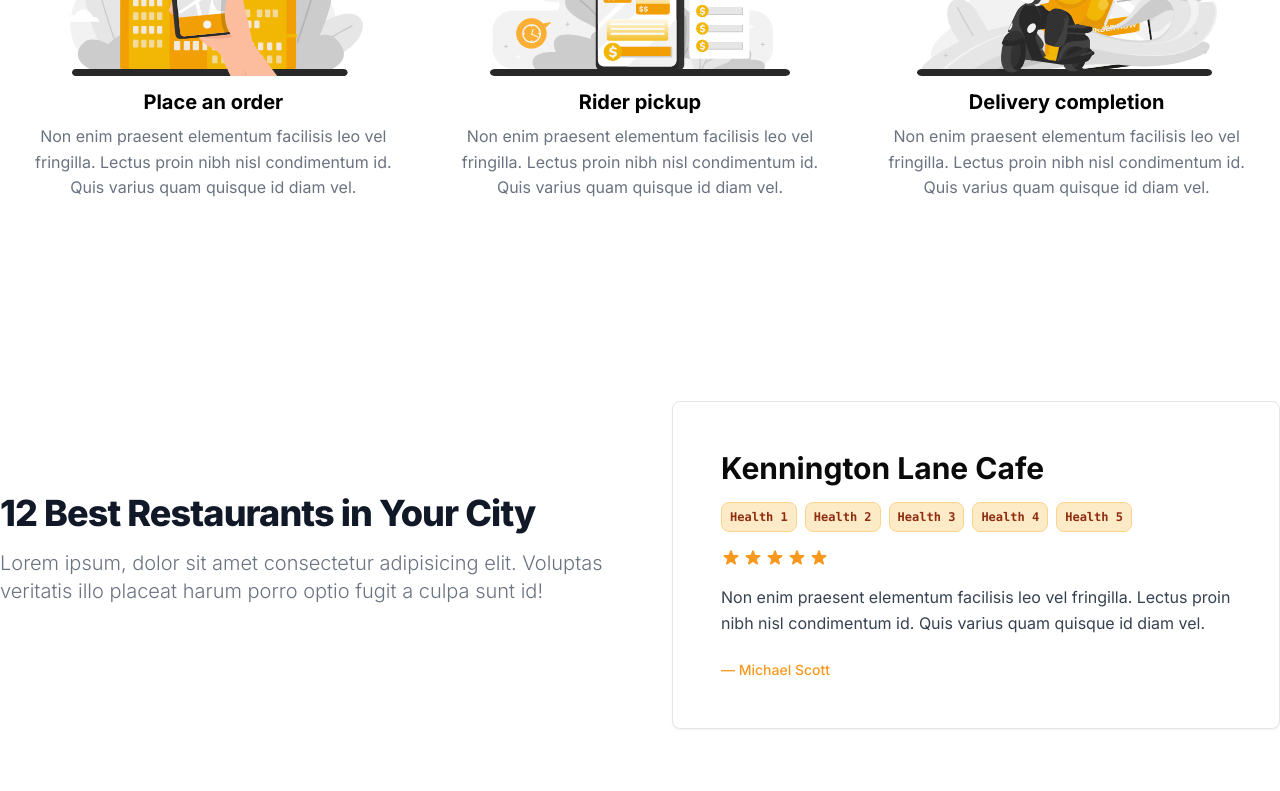
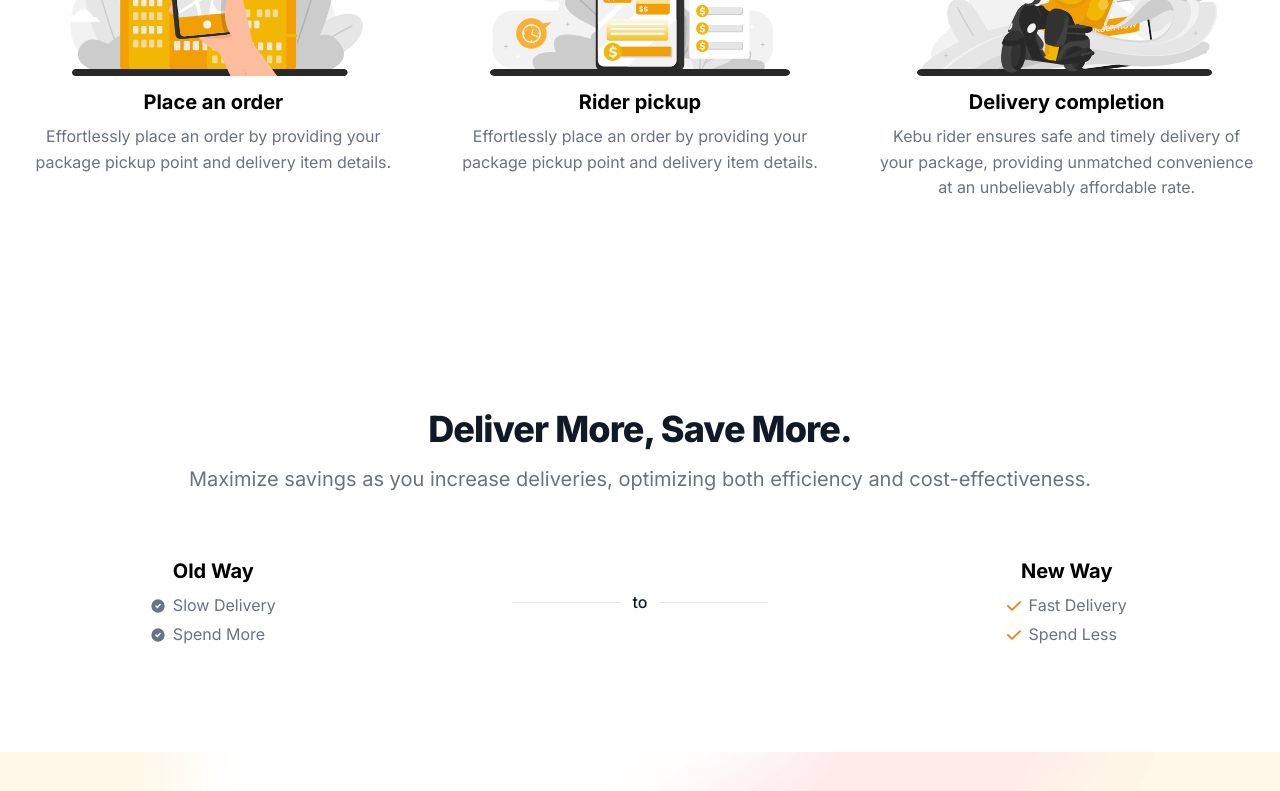
Before and after one commit to eugenewere/landing, a Vue app: page / in a window 1280 px wide. Shown: the part 1120-1911 px from the top of the page. Built offline with nearby package versions, Linux system fonts and the light colour scheme.

Commit message:
update content

```diff
--- a/src/App.vue
+++ b/src/App.vue
@@ -11,6 +11,7 @@ import JoinPartnership from "@/components/Patnership/JoinPartnership.vue";
 import NewsBlog from "@/components/Blog/NewsBlog.vue";
 import ProspectsCounter from "@/components/Counter/ProspectsCounter.vue";
 import WhatCustomerSay from "@/components/WhatCustomerSay/WhatCustomerSay.vue";
+import ProcessTransition from "@/components/Transition/ProcessTransition.vue";
 </script>
 
 <template>
@@ -19,7 +20,8 @@ import WhatCustomerSay from "@/components/WhatCustomerSay/WhatCustomerSay.vue";
       <Hero/>
 
     <Aboutus />
-    <UserReview />
+<!--    <UserReview />-->
+    <ProcessTransition />
     <Hero2 />
     <ProspectsCounter/>
     <WhatCustomerSay />
--- a/src/components/AboutUs/AboutUs.vue
+++ b/src/components/AboutUs/AboutUs.vue
@@ -11,13 +11,9 @@
 
         <div v-for="i in data" :key="i.id" class="flex items-center flex-col">
           <div class="about-svg-wrappe mb-3">
-<!--            <img :src="require(i.img)" alt="">-->
             <img v-if="i.id === 1" src="@/assets/image/about/Illustration-1.png" alt="">
             <img v-else-if="i.id === 2" src="@/assets/image/about/Illustration-2.png" alt="">
             <img v-else-if="i.id === 3" src="@/assets/image/about/illustration-3.png" alt="">
-<!--            <svg class="about-svg" fill="currentColor" viewBox="0 0 20 20" xmlns="http://www.w3.org/2000/svg">-->
-<!--              <path fill-rule="evenodd" d="M11.49 3.17c-.38-1.56-2.6-1.56-2.98 0a1.532 1.532 0 01-2.286.948c-1.372-.836-2.942.734-2.106 2.106.54.886.061 2.042-.947 2.287-1.561.379-1.561 2.6 0 2.978a1.532 1.532 0 01.947 2.287c-.836 1.372.734 2.942 2.106 2.106a1.532 1.532 0 012.287.947c.379 1.561 2.6 1.561 2.978 0a1.533 1.533 0 012.287-.947c1.372.836 2.942-.734 2.106-2.106a1.533 1.533 0 01.947-2.287c1.561-.379 1.561-2.6 0-2.978a1.532 1.532 0 01-.947-2.287c.836-1.372-.734-2.942-2.106-2.106a1.532 1.532 0 01-2.287-.947zM10 13a3 3 0 100-6 3 3 0 000 6z" clip-rule="evenodd"></path>-->
-<!--            </svg>-->
           </div>
           <h3 class="about-header">{{i.name}}</h3>
           <p class="about-txt">
@@ -52,19 +48,19 @@ const data = ref(
       {
         name: 'Place an order',
         id: 1,
-        desc: 'Non enim praesent elementum facilisis leo vel fringilla. Lectus proin nibh nisl condimentum id. Quis varius quam quisque id diam vel.',
+        desc: 'Effortlessly place an order by providing your package pickup point and delivery item details.',
         img: "@/assets/image/about/Illustration-1.png"
       },
       {
         name: 'Rider pickup',
         id: 2,
-        desc: 'Non enim praesent elementum facilisis leo vel fringilla. Lectus proin nibh nisl condimentum id. Quis varius quam quisque id diam vel.',
+        desc: 'Effortlessly place an order by providing your package pickup point and delivery item details.',
         img: "@/assets/image/about/Illustration-2.png"
       },
       {
         name: 'Delivery completion',
         id: 3,
-        desc: 'Non enim praesent elementum facilisis leo vel fringilla. Lectus proin nibh nisl condimentum id. Quis varius quam quisque id diam vel.',
+        desc: 'Kebu rider ensures safe and timely delivery of your package, providing unmatched convenience at an unbelievably affordable rate.',
         img: "@/assets/image/about/Illustration-3.png"
       }
     ]
--- /dev/null
+++ b/src/components/Transition/ProcessTransition.vue
@@ -0,0 +1,56 @@
+<template>
+  <section id="about" class="bg-white dark:bg-gray-900 py-10">
+    <div class="py-8 px-4 mx-auto max-w-screen-xl sm:py-16 lg:px-6">
+      <div class="w-100 text-center  mb-8 lg:mb-16">
+        <h2 class="mb-4 text-4xl tracking-tight font-extrabold text-gray-900 dark:text-white">Deliver More, Save More.</h2>
+        <p class="text-gray-500 sm:text-xl dark:text-gray-400">
+          Maximize savings as you increase deliveries, optimizing both efficiency and cost-effectiveness.
+        </p>
+      </div>
+      <div class="space-y-8 md:grid md:grid-cols-1 lg:grid-cols-3 md:gap-12 md:space-y-0 text-center">
+
+        <div class="flex items-center flex-col">
+          <h3 class="about-header">Old Way</h3>
+          <ul class="max-w-md space-y-1 text-gray-500 list-inside dark:text-gray-400">
+              <li class="flex items-center">
+                  <svg aria-hidden="true" class="w-3.5 h-3.5 me-2 text-gray-500 dark:text-gray-400 flex-shrink-0" fill="currentColor" viewBox="0 0 20 20" xmlns="http://www.w3.org/2000/svg">
+            <path d="M10 .5a9.5 9.5 0 1 0 9.5 9.5A9.51 9.51 0 0 0 10 .5Zm3.707 8.207-4 4a1 1 0 0 1-1.414 0l-2-2a1 1 0 0 1 1.414-1.414L9 10.586l3.293-3.293a1 1 0 0 1 1.414 1.414Z" />
+         </svg>
+                  Slow Delivery
+              </li>
+              <li class="flex items-center">
+                  <svg aria-hidden="true" class="w-3.5 h-3.5 me-2 text-gray-500 dark:text-gray-400 flex-shrink-0" fill="currentColor" viewBox="0 0 20 20" xmlns="http://www.w3.org/2000/svg">
+            <path d="M10 .5a9.5 9.5 0 1 0 9.5 9.5A9.51 9.51 0 0 0 10 .5Zm3.707 8.207-4 4a1 1 0 0 1-1.414 0l-2-2a1 1 0 0 1 1.414-1.414L9 10.586l3.293-3.293a1 1 0 0 1 1.414 1.414Z" />
+         </svg>
+                 Spend More
+              </li>
+
+          </ul>
+        </div>
+        <div class="inline-flex items-center justify-center w-full">
+            <hr class="w-64 h-px my-8 bg-gray-200 border-0 dark:bg-gray-700">
+            <span class="absolute px-3 font-medium text-gray-900 -translate-x-1/2 bg-white left-1/2 dark:text-white dark:bg-gray-900">to</span>
+        </div>
+         <div class="flex items-center flex-col">
+          <h3 class="about-header">New Way</h3>
+          <ul class="max-w-md space-y-1 text-gray-500 list-inside dark:text-gray-400">
+              <li class="flex items-center">
+                <svg class="flex-shrink-0 w-3.5 h-3.5 text-kebu-500 dark:text-kebu-400 me-2" aria-hidden="true" xmlns="http://www.w3.org/2000/svg" fill="none" viewBox="0 0 16 12">
+            <path stroke="currentColor" stroke-linecap="round" stroke-linejoin="round" stroke-width="2" d="M1 5.917 5.724 10.5 15 1.5"/>
+         </svg>
+                  Fast Delivery
+              </li>
+              <li class="flex items-center">
+                <svg class="flex-shrink-0 w-3.5 h-3.5 text-kebu-500 dark:text-kebu-400 me-2" aria-hidden="true" xmlns="http://www.w3.org/2000/svg" fill="none" viewBox="0 0 16 12">
+            <path stroke="currentColor" stroke-linecap="round" stroke-linejoin="round" stroke-width="2" d="M1 5.917 5.724 10.5 15 1.5"/>
+         </svg>
+                  Spend Less
+              </li>
+
+          </ul>
+        </div>
+      </div>
+    </div>
+  </section>
+</template><script lang="ts" setup>
+</script>
```
